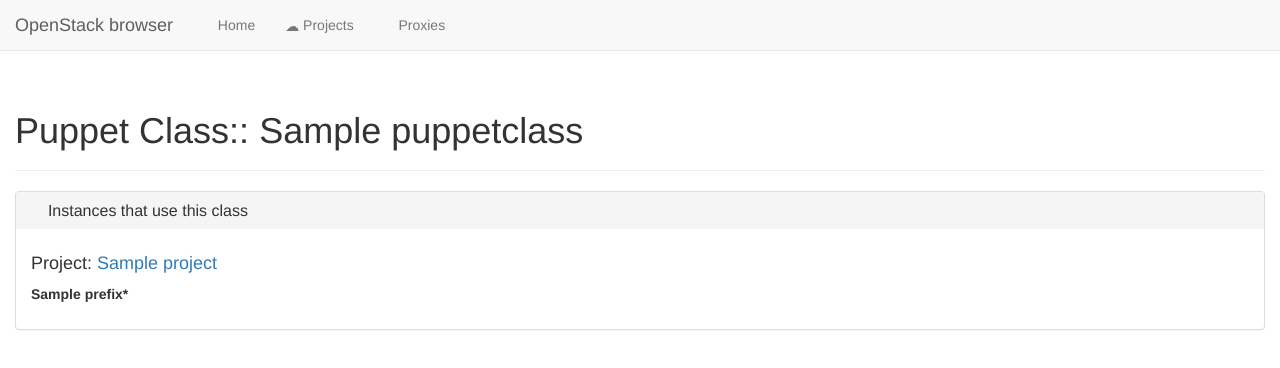
After one commit to toolforge/openstack-browser, a Flask app: template templates/puppetclass.html in a window 1280 px wide. The commit adds this page. Shown: the top 368 px of the page. Run offline with Flask 2, Linux system fonts and the light colour scheme; the template is opened without the code that fills it: most values are stand-ins (such as "Sample title", 1, 10 or a date in 2020); some libraries are stand-ins or nearby versions; some web fonts are replaced.

Commit message:
Add puppet class browsing.
This is fairly consistent if you start from an instance page.

Currently there's no page to actually discover all available roles,
and the header and breadcrumbs are weird for the class page.

```diff
--- a/app.py
+++ b/app.py
@@ -26,6 +26,7 @@
 from keystone_browser import keystone
 from keystone_browser import ldap
 from keystone_browser import nova
+from keystone_browser import puppetclasses
 from keystone_browser import proxies
 from keystone_browser import stats
 from keystone_browser import utils
@@ -115,6 +116,7 @@
             'server': nova.server(fqdn),
             'flavors': nova.flavors(project),
             'images': glance.images(),
+            'puppetclasses': puppetclasses.classes(project, fqdn),
         })
         if 'user_id' in ctx['server']:
             user = ldap.get_users_by_uid([ctx['server']['user_id']])
@@ -125,6 +127,21 @@
             'Error collecting information for server "%s"', fqdn)
 
     return flask.render_template('server.html', **ctx)
+
+
+@app.route('/puppetclass/<classname>')
+def puppetclass(classname):
+    ctx = {
+        'class': classname,
+    }
+    try:
+        ctx = {"puppetclass": classname,
+               "data": puppetclasses.prefixes(classname)}
+    except Exception:
+        app.logger.exception(
+            'Error collecting information for puppet class "%s"', classname)
+
+    return flask.render_template('puppetclass.html', **ctx)
 
 
 @app.route('/proxy/')
--- /dev/null
+++ b/templates/puppetclass.html
@@ -0,0 +1,41 @@
+{% extends "layout.html" %}
+
+{% block title %}Puppet class {{ puppetclass }} - {{ super() }}{% endblock %}
+
+{% block content %}
+<div class="page-header">
+  <h1>Puppet Class:: {{ puppetclass }}</h1>
+</div>
+
+<div class="panel-group" role="tablist">
+  <div class="panel panel-default">
+    <div class="panel-heading" role="tab">
+      <h3 class="panel-title">
+        <span class="glyphicon glyphicon-hdd"></span>
+        Instances that use this class
+      </h3>
+    </div>
+    <div class="panel-body">
+      {% for project, prefixes in data.items() %}
+        {% if project != 'admin' %}
+          <h4>Project: <a href="{{ url_for('project', name=project) }}" rel="nofollow">{{ project }}</a></h4>
+          <ul class="list-unstyled">
+            {% if '_' in prefixes.prefixes %}
+              <li><b>All project instances</b></li>
+            {% endif %}
+            {% for prefix in prefixes.prefixes %}
+              {% if prefix != '_' %}
+                {% if prefix.endswith('wmflabs') %}
+                  <li><a href="{{ url_for('server', fqdn=prefix) }}" rel="nofollow">{{ prefix }}</a></li>
+                {% else %}
+                  <li><b>{{ prefix }}*</b></li>
+                {% endif %}
+              {% endif %}
+            {% endfor %}
+          </ul>
+        {% endif %}
+      {% endfor %}
+    </div>
+  </div>
+</div>
+{% endblock %}
--- a/templates/server.html
+++ b/templates/server.html
@@ -71,6 +71,12 @@
         {% endif %}
         <dt>Last modified</dt>
         <dd>{{ server.updated }}</dd>
+        {% if puppetclasses %}
+          <dt>Puppet classes</dt>
+          {% for class in puppetclasses %}
+            <dd><a href="{{ url_for('puppetclass', classname=class) }}" rel="nofollow">{{ class }}</a></dd>
+          {% endfor %}
+        {% endif %}
       </dl>
     </div>
   </div>
```
Also changed, not shown: keystone_browser/puppetclasses.py (added, +70 -0 lines).
